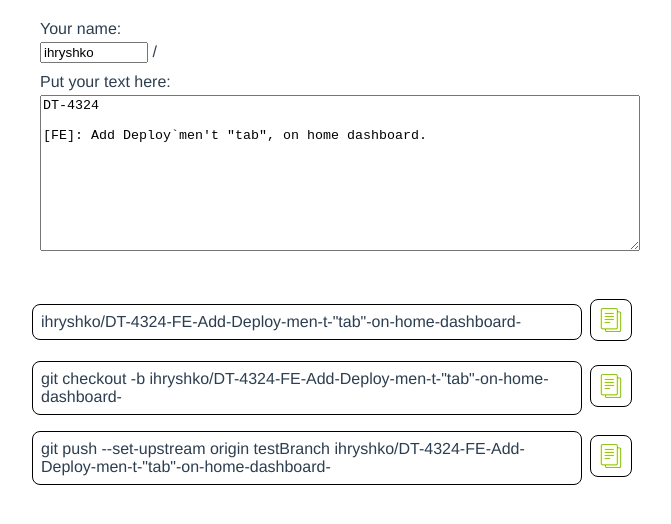
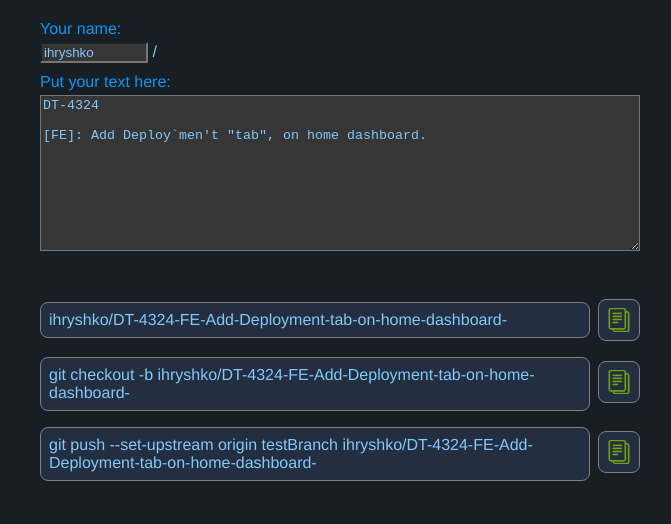
Before and after one commit to ivan-hryshko/branch-name-generator, a Vue app: page / in a window 1280 px wide. Shown: the top 524 px of the page, without its empty margins (300-971 px from the left). Built offline with nearby package versions, Linux system fonts and the light colour scheme.

Commit message:
added black theme

```diff
--- a/src/App.scss
+++ b/src/App.scss
@@ -3,8 +3,16 @@
   -webkit-font-smoothing: antialiased;
   -moz-osx-font-smoothing: grayscale;
   text-align: center;
-  color: #2c3e50;
   margin-top: 20px;
+}
+
+html {
+  background-color: #171f24;
+}
+
+body {
+  color: #84C9FB
+
 }
 
 .container {
@@ -26,15 +34,20 @@
 .input__title {
   text-align: start;
   margin-bottom: 4px;
+  color: #0d96f8
 }
 
 .input__name {
   width: 100px;
   margin-bottom: 10px;
+  background-color: #363636;
+  color: #84C9FB
 }
 
 .input__text {
   margin-bottom: 40px;
+  background-color: #363636;
+  color: #84C9FB
 }
 
 textarea{
@@ -63,11 +76,12 @@ textarea{
   justify-content: flex-end;
   align-items: center;
   width: 100%;
-  margin: 8px;
+  margin: 8px 0;
 }
 
 .result__value {
-  border: 1px solid black;
+  border: 1px solid gray;
+  background-color: rgb(35, 47, 65);
   border-radius: 8px;
   width: 100%;
   text-align: start;
@@ -75,14 +89,20 @@ textarea{
   padding: 8px;
 }
 
+.result__div-copy{
+  display: flex;
+  justify-content: center;
+  align-items: center;
+}
+
 .result__copy {
   width: 24px;
-  border: 1px solid black;
+  border: 1px solid gray;
   border-radius: 8px;
   padding: 8px;
   margin-left: 8px;
   cursor: pointer;
-
+  background-color: rgb(35, 47, 65);
 
 
   g {
@@ -95,8 +115,17 @@ textarea{
   }
 }
 
+.result__copy path {
+  fill: #84C9FB;
+}
+
 .result__copy:hover {
-  background-color: #dddddd;
+  background-color: rgb(32, 76, 142);
+  g {
+  }
+}
+.result__copy:hover path {
+  fill: white;
 }
 
 .result__copy-div {
--- a/src/App.vue
+++ b/src/App.vue
@@ -27,7 +27,7 @@
           <div class="result__value">
             {{ result }}
           </div>
-          <div>
+          <div class="result__div-copy">
             <svg
               class="result__copy"
               id="Layer_1"
@@ -265,8 +265,9 @@ export default {
       newText = newText.replaceAll('}', '-')
       newText = newText.replaceAll(':', '-')
       newText = newText.replaceAll('=', '-')
-      newText = newText.replaceAll('\`', '-')
-      newText = newText.replaceAll('\'', '-')
+      newText = newText.replaceAll('\`', '')
+      newText = newText.replaceAll('\"', '-')
+      newText = newText.replaceAll('\'', '')
       newText = newText.replaceAll('\?', '-')
       newText = newText.replaceAll('\!', '-')
       newText = newText.replaceAll('\.', '-')
```
